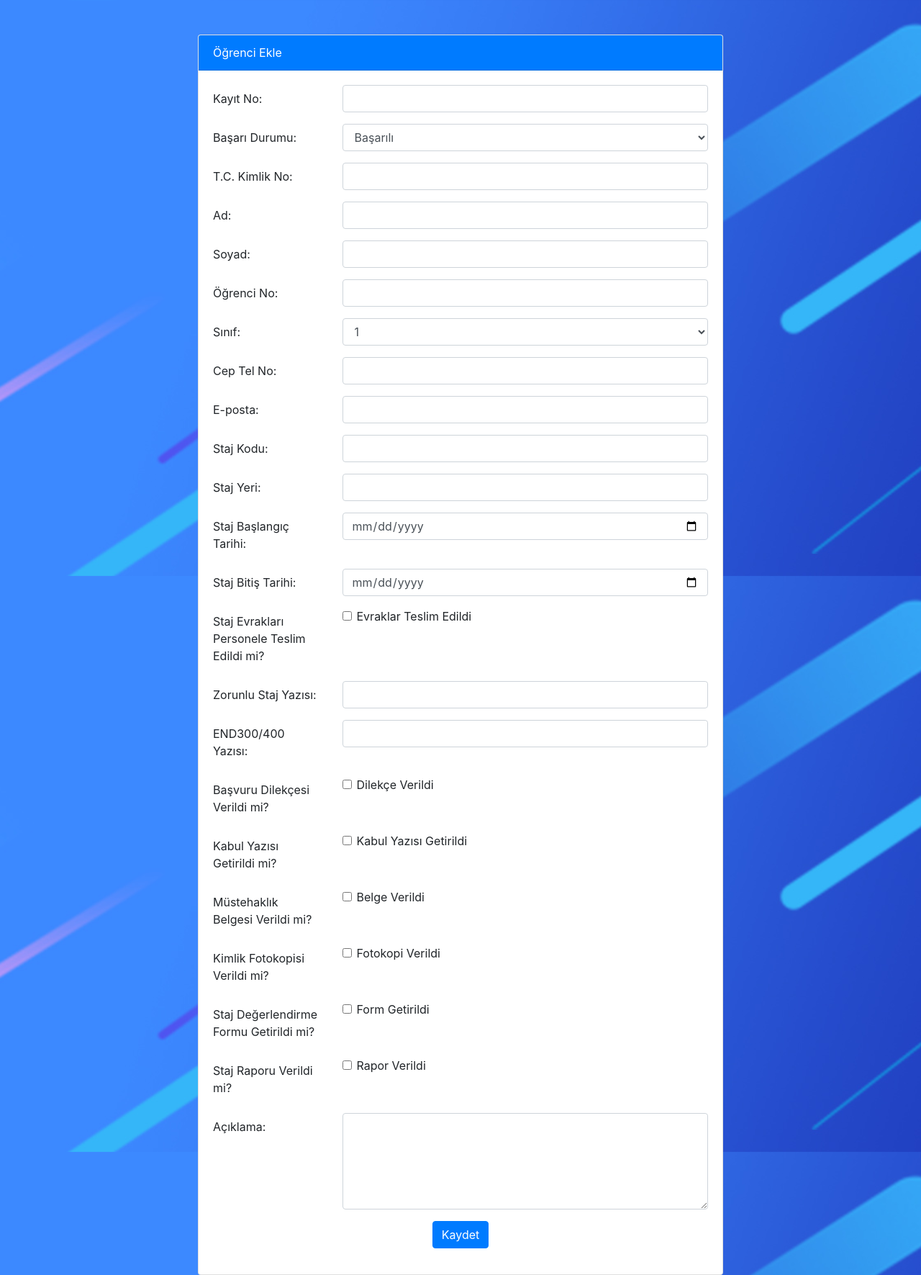
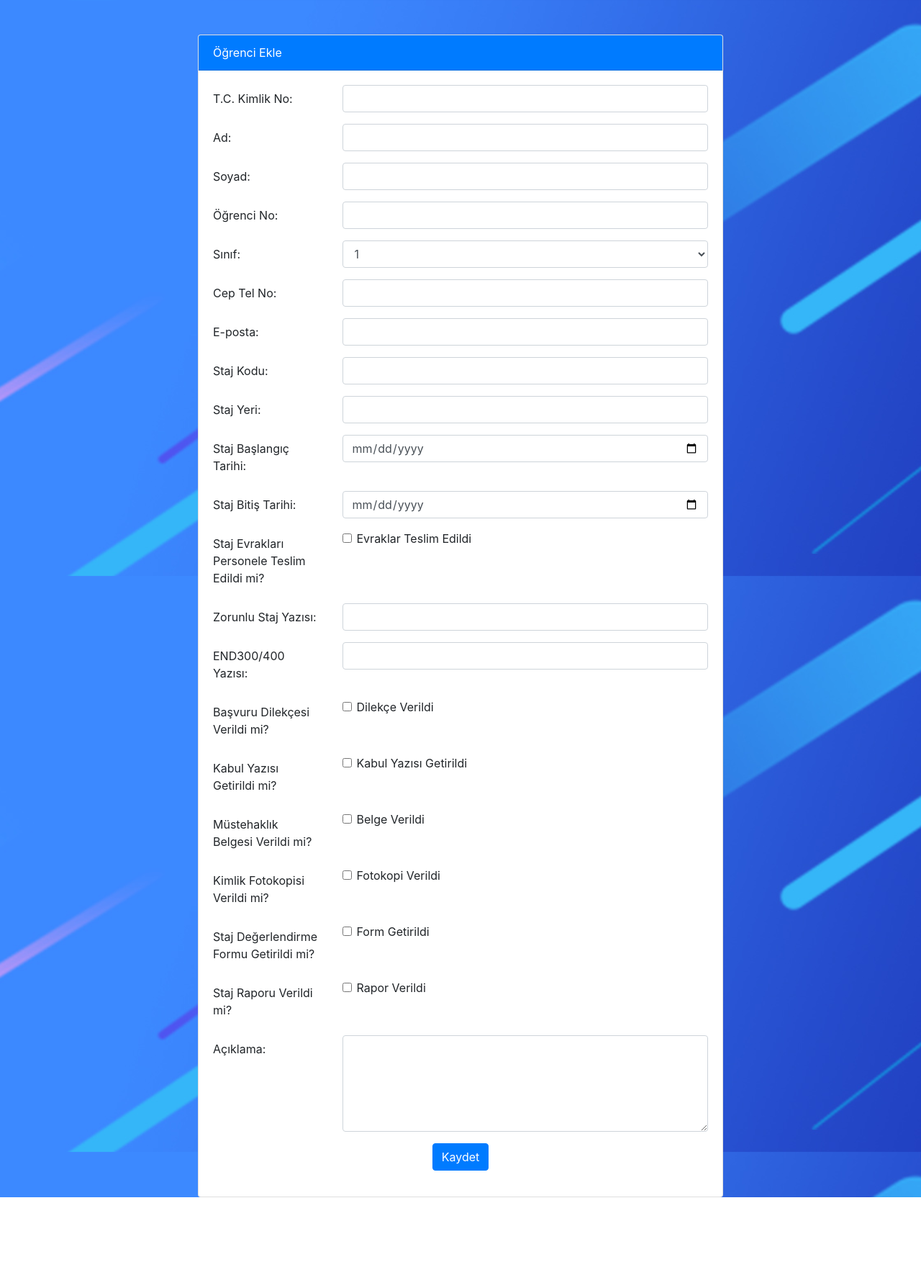
Before and after one commit to 0AGP0/Staj-De-erlendirme-Formu-PHP, a PHP site: page /ogrenciEkle.php in a window 1280 px wide. Shown: the whole page at 72% size. After the commit the page ends 1663 px from the top, so only its background shows below. Run offline with PHP 8.4, Linux system fonts and the light colour scheme.

Commit message:
form validating added

```diff
--- a/ogrenciEkle.php
+++ b/ogrenciEkle.php
@@ -14,6 +14,59 @@
         }
     </style>
 </head>
+<?php
+if ($_SERVER["REQUEST_METHOD"] == "POST") {
+    // Form verilerini al
+    $tc_kimlik_no = $_POST['tc_kimlik_no'];
+    $ad = $_POST['ad'];
+    $soyad = $_POST['soyad'];
+    $ogrenci_no = $_POST['ogrenci_no'];
+    $sinif = $_POST['sinif'];
+    $cep_tel_no = $_POST['cep_tel_no'];
+    $eposta = $_POST['eposta'];
+    $staj_kodu = $_POST['staj_kodu'];
+    $staj_yeri = $_POST['staj_yeri'];
+    $staj_baslangic_tarihi = $_POST['staj_baslangic_tarihi'];
+    $staj_bitis_tarihi = $_POST['staj_bitis_tarihi'];
+    $staj_evraklari_teslim = isset($_POST['staj_evraklari_teslim']) ? 1 : 0;
+    $zorunlu_staj_yazisi = $_POST['zorunlu_staj_yazisi'];
+    $end300_400_yazisi = $_POST['end300_400_yazisi'];
+    $basvuru_dilekcesi_verildi = isset($_POST['basvuru_dilekcesi_verildi']) ? 1 : 0;
+    $kabul_yazisi_getirildi = isset($_POST['kabul_yazisi_getirildi']) ? 1 : 0;
+    $mustehaklik_belgesi_verildi = isset($_POST['mustehaklik_belgesi_verildi']) ? 1 : 0;
+    $kimlik_fotokopisi_verildi = isset($_POST['kimlik_fotokopisi_verildi']) ? 1 : 0;
+    $staj_degerlendirme_formu_getirildi = isset($_POST['staj_degerlendirme_formu_getirildi']) ? 1 : 0;
+    $staj_raporu_verildi = isset($_POST['staj_raporu_verildi']) ? 1 : 0;
+    $aciklama = $_POST['aciklama'];
+
+    // Boş alan kontrolü
+    if (empty($tc_kimlik_no) || empty($ad) || empty($soyad) || empty($ogrenci_no) || empty($sinif) || empty($cep_tel_no) || empty($eposta) || empty($staj_kodu) || empty($staj_yeri) || empty($staj_baslangic_tarihi) || empty($staj_bitis_tarihi) || empty($zorunlu_staj_yazisi) || empty($end300_400_yazisi) || empty($aciklama)) {
+        echo "<script>alert('Lütfen tüm alanları doldurun.');</script>";
+    } else {
+        // Veritabanı bağlantısı
+        $host = "localhost:3307";
+        $dbusername = "root";
+        $dbpassword = "";
+        $dbname = "loginphp";
+        $conn = new mysqli($host, $dbusername, $dbpassword, $dbname);
+        if ($conn->connect_error) {
+            die("Connection failed: " . $conn->connect_error);
+        }
+
+        // SQL sorgusu ve veri ekleme işlemi
+        $sql = "INSERT INTO ogrencibilgileri (tc, ad, soyad, ogrenciNo, sınıf, tel, ePosta, stajKodu, stajYeri, stajBasTarihi, stajBitisTarihi, personeleTeslim, stajYazısı, endYazısı, dilekce, kabulYazısı, mustehaklık, kimlikFoto, stajDegerlendirme, stajRaporu, aciklama)
+        VALUES ('$tc_kimlik_no', '$ad', '$soyad', '$ogrenci_no', '$sinif', '$cep_tel_no', '$eposta', '$staj_kodu', '$staj_yeri', '$staj_baslangic_tarihi', '$staj_bitis_tarihi', '$staj_evraklari_teslim', '$zorunlu_staj_yazisi', '$end300_400_yazisi', '$basvuru_dilekcesi_verildi', '$kabul_yazisi_getirildi', '$mustehaklik_belgesi_verildi', '$kimlik_fotokopisi_verildi', '$staj_degerlendirme_formu_getirildi', '$staj_raporu_verildi', '$aciklama')";
+
+        if ($conn->query($sql) === TRUE) {
+            echo "<script>alert('Değerlendirme başarıyla kaydedildi.'); window.location.href = 'menu.html';</script>";
+        } else {
+            echo "Error: " . $sql . "<br>" . $conn->error;
+        }
+
+        $conn->close();
+    }
+}
+?>
 <body class="bg-light">
     <div class="container">
         <div class="row justify-content-center mt-5">
@@ -22,21 +75,6 @@
                     <div class="card-header bg-primary text-white">Öğrenci Ekle</div>
                     <div class="card-body">
                         <form action="#" method="post">
-                            <div class="form-group row">
-                                <label for="kayit_no" class="col-sm-3 col-form-label">Kayıt No:</label>
-                                <div class="col-sm-9">
-                                    <input type="text" id="kayit_no" name="kayit_no" class="form-control">
-                                </div>
-                            </div>
-                            <div class="form-group row">
-                                <label for="basari_durumu" class="col-sm-3 col-form-label">Başarı Durumu:</label>
-                                <div class="col-sm-9">
-                                    <select id="basari_durumu" name="basari_durumu" class="form-control">
-                                        <option value="Basarili">Başarılı</option>
-                                        <option value="Basarisiz">Başarısız</option>
-                                    </select>
-                                </div>
-                            </div>
                             <div class="form-group row">
                                 <label for="tc_kimlik_no" class="col-sm-3 col-form-label">T.C. Kimlik No:</label>
                                 <div class="col-sm-9">
@@ -206,54 +244,3 @@
     </div>
 </body>
 </html>
-<?php
-if ($_SERVER["REQUEST_METHOD"] == "POST") {
-    // Veritabanı bağlantısı
-    $host = "localhost:3307";
-    $dbusername = "root";
-    $dbpassword = "";
-    $dbname = "loginphp";
-    $conn = new mysqli($host, $dbusername, $dbpassword, $dbname);
-    if ($conn->connect_error) {
-        die("Connection failed: " . $conn->connect_error);
-    }
-
-    // Form verilerini al
-    $kayit_no = $_POST['kayit_no'];
-    $basari_durumu = $_POST['basari_durumu'];
-    $tc_kimlik_no = $_POST['tc_kimlik_no'];
-    $ad = $_POST['ad'];
-    $soyad = $_POST['soyad'];
-    $ogrenci_no = $_POST['ogrenci_no'];
-    $sinif = $_POST['sinif'];
-    $cep_tel_no = $_POST['cep_tel_no'];
-    $eposta = $_POST['eposta'];
-    $staj_kodu = $_POST['staj_kodu'];
-    $staj_yeri = $_POST['staj_yeri'];
-    $staj_baslangic_tarihi = $_POST['staj_baslangic_tarihi'];
-    $staj_bitis_tarihi = $_POST['staj_bitis_tarihi'];
-    $staj_evraklari_teslim = isset($_POST['staj_evraklari_teslim']) ? 1 : 0;
-    $zorunlu_staj_yazisi = $_POST['zorunlu_staj_yazisi'];
-    $end300_400_yazisi = $_POST['end300_400_yazisi'];
-    $basvuru_dilekcesi_verildi = isset($_POST['basvuru_dilekcesi_verildi']) ? 1 : 0;
-    $kabul_yazisi_getirildi = isset($_POST['kabul_yazisi_getirildi']) ? 1 : 0;
-    $mustehaklik_belgesi_verildi = isset($_POST['mustehaklik_belgesi_verildi']) ? 1 : 0;
-    $kimlik_fotokopisi_verildi = isset($_POST['kimlik_fotokopisi_verildi']) ? 1 : 0;
-    $staj_degerlendirme_formu_getirildi = isset($_POST['staj_degerlendirme_formu_getirildi']) ? 1 : 0;
-    $staj_raporu_verildi = isset($_POST['staj_raporu_verildi']) ? 1 : 0;
-    $aciklama = $_POST['aciklama'];
-
-    // SQL sorgusu
-    $sql = "INSERT INTO ogrencibilgileri (kayıtNo, basari, tc, ad, soyad, ogrenciNo, sınıf, tel, ePosta, stajKodu, stajYeri, stajBasTarihi, stajBitisTarihi, personeleTeslim, stajYazısı, endYazısı, dilekce, kabulYazısı, mustehaklık, kimlikFoto, stajDegerlendirme, stajRaporu, aciklama)
-    VALUES ('$kayit_no', '$basari_durumu', '$tc_kimlik_no', '$ad', '$soyad', '$ogrenci_no', '$sinif', '$cep_tel_no', '$eposta', '$staj_kodu', '$staj_yeri', '$staj_baslangic_tarihi', '$staj_bitis_tarihi', '$staj_evraklari_teslim', '$zorunlu_staj_yazisi', '$end300_400_yazisi', '$basvuru_dilekcesi_verildi', '$kabul_yazisi_getirildi', '$mustehaklik_belgesi_verildi', '$kimlik_fotokopisi_verildi', '$staj_degerlendirme_formu_getirildi', '$staj_raporu_verildi', '$aciklama')";
-
-    if ($conn->query($sql) === TRUE) {
-        header("Location: menu.html"); // Başarılı olduğunda yönlendirilecek sayfa
-        exit();
-    } else {
-        echo "Error: " . $sql . "<br>" . $conn->error;
-    }
-
-    $conn->close();
-}
-?>
--- a/sorular.php
+++ b/sorular.php
@@ -43,7 +43,7 @@
                                     $result = $conn->query($sql);
                                     if ($result->num_rows > 0) {
                                         while ($row = $result->fetch_assoc()) {
-                                            echo "<option value='" . $row['kayıtNo'] . "'>" . $row['ad'] . " " . $row['soyad'] . "</option>";
+                                            echo "<option value='" . $row['kayıtNo'] . "'>" . $row['ad'] . " " . $row['soyad'] . " " . $row['ogrenciNo'] . "</option>";
                                         }
                                     }
                                     $conn->close();
```
